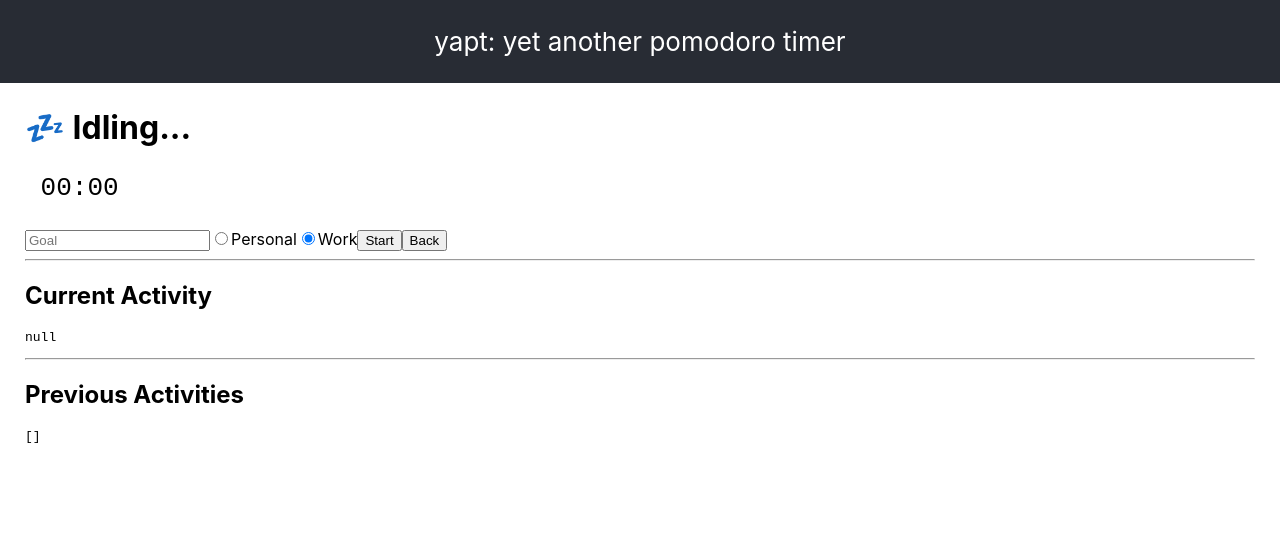
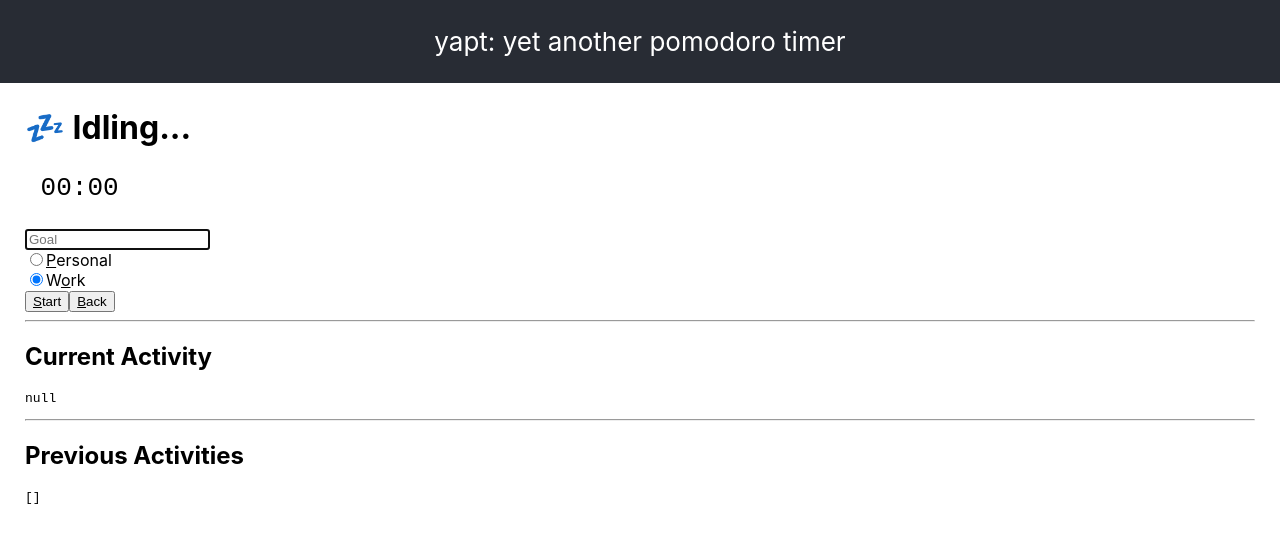
Before and after one commit to kindrowboat/yapt, a React (Create React App) app: page / in a window 1280 px wide. Both pictures are taken after a click on the button "Focus". Shown: the top 542 px of the page. Built offline with nearby package versions, Linux system fonts and the light colour scheme.

Commit message:
Add a little styling and keyboard shortcuts.

```diff
--- a/src/App.css
+++ b/src/App.css
@@ -11,3 +11,11 @@
   font-size: calc(10px + 2vmin);
   color: white;
 }
+
+label {
+  display: block;
+}
+
+input[type=text] {
+  display: block;
+}
--- a/src/components/IdleInputs/SetupFocus.tsx
+++ b/src/components/IdleInputs/SetupFocus.tsx
@@ -14,13 +14,18 @@ export default function SetupFocus(props : SetupFocusProps) {
     const [goal, setGoal] = useState("");
     const [type, setType] = useState(Type.Work);
 
+    function handleSubmit(e : React.FormEvent<HTMLFormElement>) {
+        e.preventDefault();
+        props.startFocus(goal, [type])
+    }
+
     return(
-        <React.Fragment>
-            <input type="text" placeholder="Goal" onChange={(e)=>setGoal(e.target.value)} value={goal}/>
-            <label><input type="Radio" value={Type.Personal} checked={type === Type.Personal} onChange={()=>{setType(Type.Personal)}}/>Personal</label>
-            <label><input type="Radio" value={Type.Work} checked={type === Type.Work} onChange={()=>{setType(Type.Work)}}/>Work</label>
-            <button onClick={()=>props.startFocus(goal, [type])}>Start</button>
-            <button onClick={props.cancel}>Back</button>
-        </React.Fragment>
+        <form onSubmit={e => handleSubmit(e)}>
+            <input autoFocus type="text" placeholder="Goal" onChange={(e)=>setGoal(e.target.value)} value={goal}/>
+            <label accessKey="p"><input type="Radio" value={Type.Personal} checked={type === Type.Personal} onChange={()=>{setType(Type.Personal)}}/><u>P</u>ersonal</label>
+            <label accessKey="o"><input type="Radio" value={Type.Work} checked={type === Type.Work} onChange={()=>{setType(Type.Work)}}/>W<u>o</u>rk</label>
+            <button accessKey="s" type="submit"><u>S</u>tart</button>
+            <button accessKey="b" onClick={props.cancel}><u>B</u>ack</button>
+        </form>
     )
 }
--- a/src/components/IdleInputs/index.tsx
+++ b/src/components/IdleInputs/index.tsx
@@ -20,9 +20,9 @@ export default function IdleInputs(props : IdleInputsProps) {
         case ScreenState.Idle:
             return(
                 <React.Fragment>
-                    <button onClick={() => setScreenState(ScreenState.SetupFocus)}>Focus</button>
-                    <button onClick={() => startBreak(shortBreakMinutes)}>Short Break</button>
-                    <button onClick={() => startBreak(longBreakMinutes)}>Long Break</button>
+                    <button autoFocus accessKey="o" onClick={() => setScreenState(ScreenState.SetupFocus)}>F<u>o</u>cus</button>
+                    <button accessKey="s" onClick={() => startBreak(shortBreakMinutes)}><u>S</u>hort Break</button>
+                    <button accessKey="l" onClick={() => startBreak(longBreakMinutes)}><u>L</u>ong Break</button>
                 </React.Fragment>
             );
         case ScreenState.SetupFocus:
--- a/src/components/RunningControls/index.tsx
+++ b/src/components/RunningControls/index.tsx
@@ -26,8 +26,10 @@ export default function RunningControls(props : RunningControlsProps){
 
     const [stopTimeString, setStopTimeString] = useState("");
 
-    function handleStopActivity() {
+    function handleStopActivity(e : React.FormEvent<HTMLFormElement>) {
+        e.preventDefault();
         const stopTime = Date.parse(stopTimeString);
+        debugger;
         if(stopTime) {
             stopActivity(Math.floor(stopTime / 1000));
         } else {
@@ -35,37 +37,43 @@ export default function RunningControls(props : RunningControlsProps){
         }
     }
 
+    function handleAddDistraction(e : React.FormEvent<HTMLFormElement>) {
+        e.preventDefault();
+        addDistraction(distractionDescription, distractionType);
+        setDistractionDescription("");
+        setDistractionType(DistractionType.Internal);
+        setScreenState(ScreenState.Default);
+    }
+
     switch(screenState) {
         case ScreenState.Default:
             return(
                 <React.Fragment>
-                    <button onClick={()=>setScreenState(ScreenState.AddingDistraction)}>Add Distraction</button>
+                    <button autoFocus accessKey="a" onClick={()=>setScreenState(ScreenState.AddingDistraction)}><u>A</u>dd Distraction</button>
                     <button
+                      accessKey="n"
                       onClick={()=>{setScreenState(ScreenState.StoppingActivity); setStopTimeString((new Date()).toLocaleString())}}>
-                      End Activity
+                      E<u>n</u>d Activity
                     </button>
                 </React.Fragment>
             );
         case ScreenState.AddingDistraction:
             return(
-                <React.Fragment>
-                    <input type="text" placeholder="Distraction description..." onChange={(e)=>setDistractionDescription(e.target.value)} value={distractionDescription}/>
-                    <label><input type="radio" value={DistractionType.Internal} checked={distractionType === DistractionType.Internal} onChange={()=>setDistractionType(DistractionType.Internal)}/>Internal</label>
-                    <label><input type="radio" value={DistractionType.External} checked={distractionType === DistractionType.External} onChange={()=>setDistractionType(DistractionType.External)}/>External</label>
-                    <button
-                    onClick={()=>{addDistraction(distractionDescription, distractionType); setScreenState(ScreenState.Default)}}>
-                    Add
-                    </button>
-                    <button onClick={()=>setScreenState(ScreenState.Default)}>Back</button>
-                </React.Fragment>
+                <form onSubmit={handleAddDistraction}>
+                    <input autoFocus type="text" placeholder="Distraction description..." onChange={(e)=>setDistractionDescription(e.target.value)} value={distractionDescription}/>
+                    <label accessKey="i"><input type="radio" value={DistractionType.Internal} checked={distractionType === DistractionType.Internal} onChange={()=>setDistractionType(DistractionType.Internal)}/><u>I</u>nternal</label>
+                    <label accessKey="x"><input type="radio" value={DistractionType.External} checked={distractionType === DistractionType.External} onChange={()=>setDistractionType(DistractionType.External)}/>E<u>x</u>ternal</label>
+                    <button accessKey="a" type="submit"><u>A</u>dd</button>
+                    <button accessKey="b" onClick={()=>setScreenState(ScreenState.Default)}><u>B</u>ack</button>
+                </form>
             );
         case ScreenState.StoppingActivity:
             return(
-                <React.Fragment>
-                    <input type="text" placeholder="Stop time..." value={stopTimeString} onChange={e=>setStopTimeString(e.target.value)}/>
-                    <button onClick={()=>handleStopActivity()}>Confirm</button>
-                    <button onClick={()=>setScreenState(ScreenState.Default)}>Back</button>
-                </React.Fragment>
+                <form onSubmit={handleStopActivity}>
+                    <input autoFocus type="text" placeholder="Stop time..." value={stopTimeString} onChange={e=>setStopTimeString(e.target.value)}/>
+                    <button accessKey="c" type="submit"><u>C</u>onfirm</button>
+                    <button accessKey="b" onClick={()=>setScreenState(ScreenState.Default)}><u>B</u>ack</button>
+                </form>
             )
     }
 }
```
